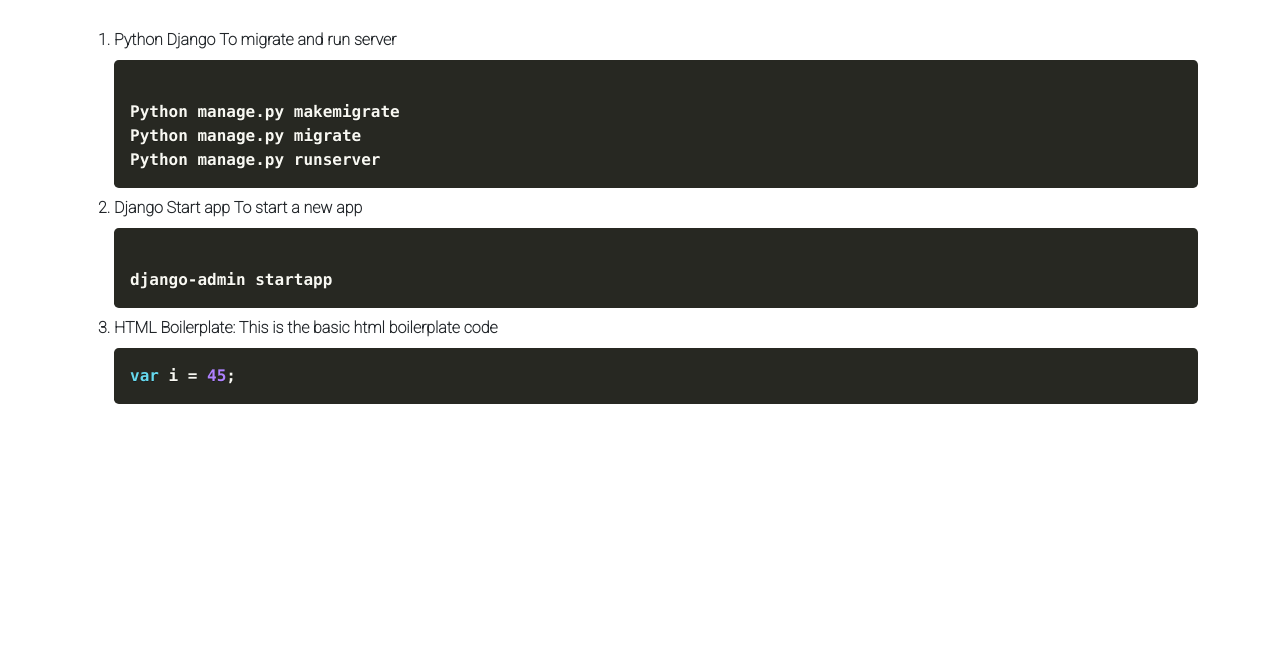
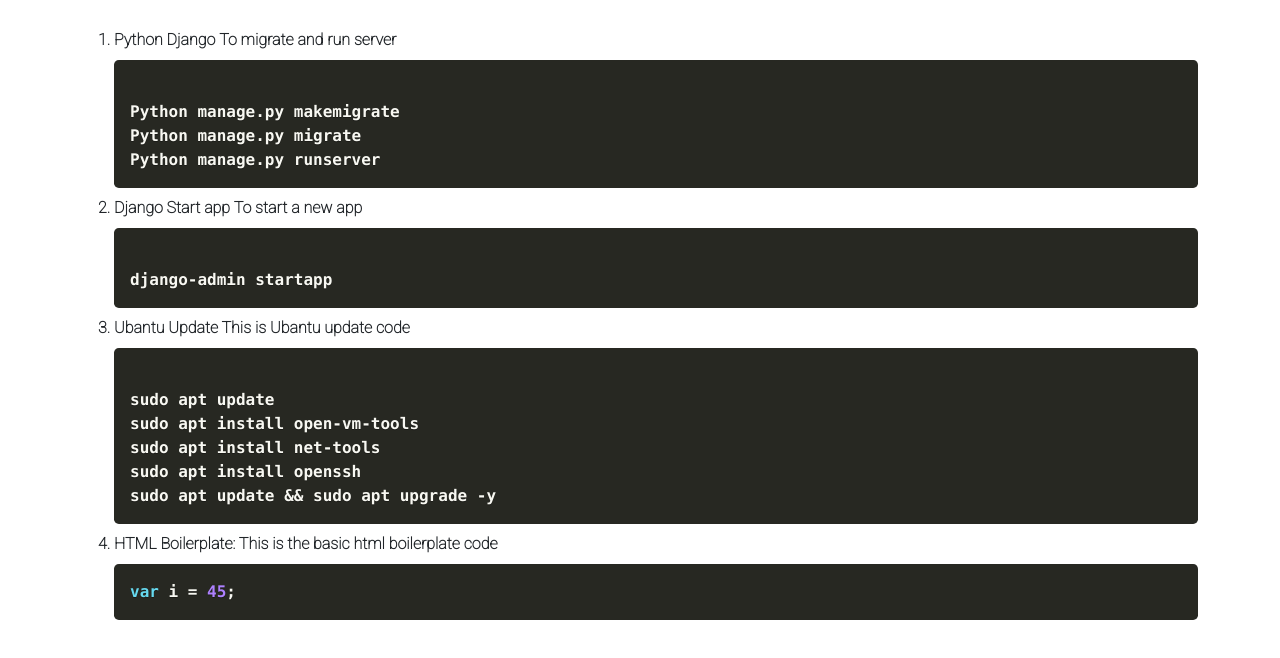
Before and after one commit to RandyARk79/CHEAT-CODES, a plain HTML site: page index.html in a window 1280 px wide. Shown: the part 76-734 px from the top of the page. Drawn offline with nearby package versions, Linux system fonts and the light colour scheme; some packages are replaced by stand-ins of ours; a script that the page names is missing; a web font is replaced by a local one.

Commit message:
Ubantu update

```diff
--- a/index.html
+++ b/index.html
@@ -35,6 +35,15 @@ Python manage.py runserver
 django-admin startapp
 </code></pre>
 </li>
+<li><b>Ubantu Update</b> This is Ubantu update code
+<pre class="language-js"><code>
+sudo apt update
+sudo apt install open-vm-tools
+sudo apt install net-tools
+sudo apt install openssh
+sudo apt update && sudo apt upgrade -y
+</code></pre>
+</li>
 <li><b>HTML Boilerplate:</b> This is the basic html boilerplate code
 <pre class="language-js"><code>var i = 45; </code></pre>
 </li>
```
